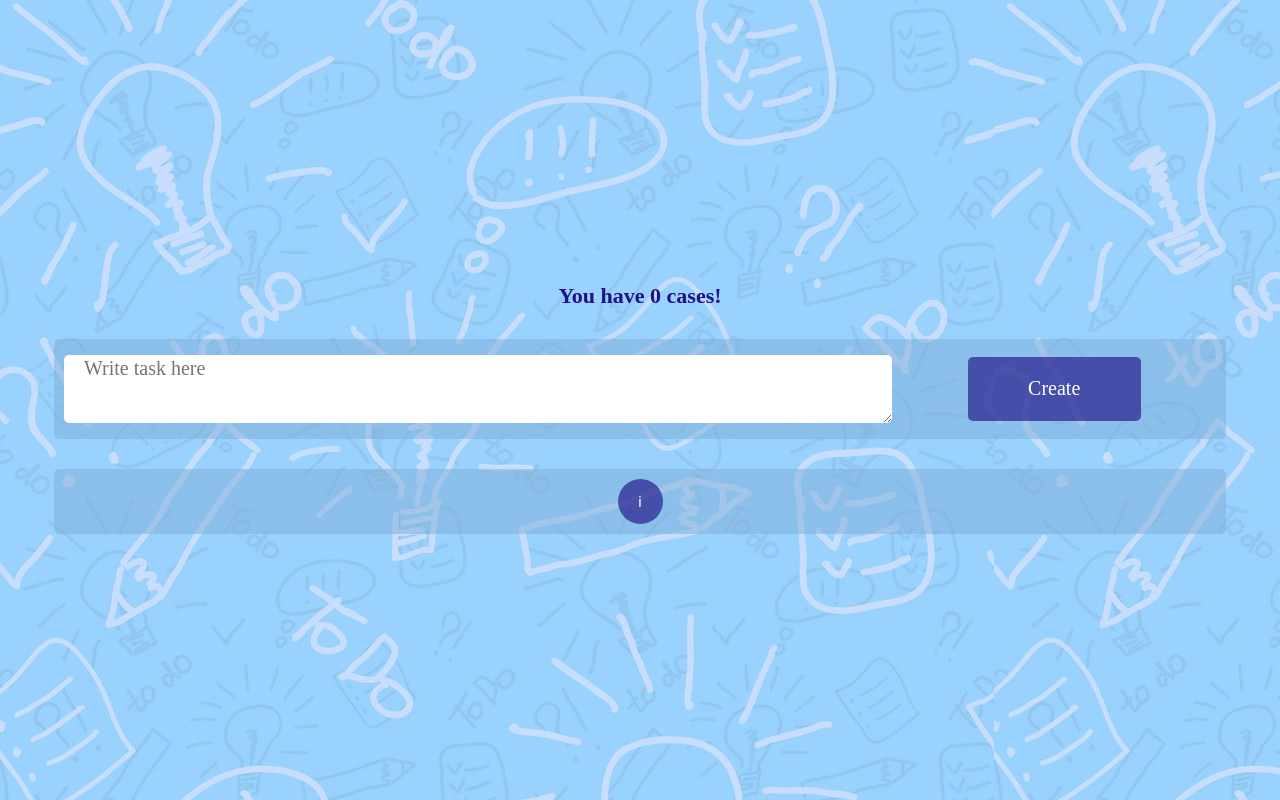
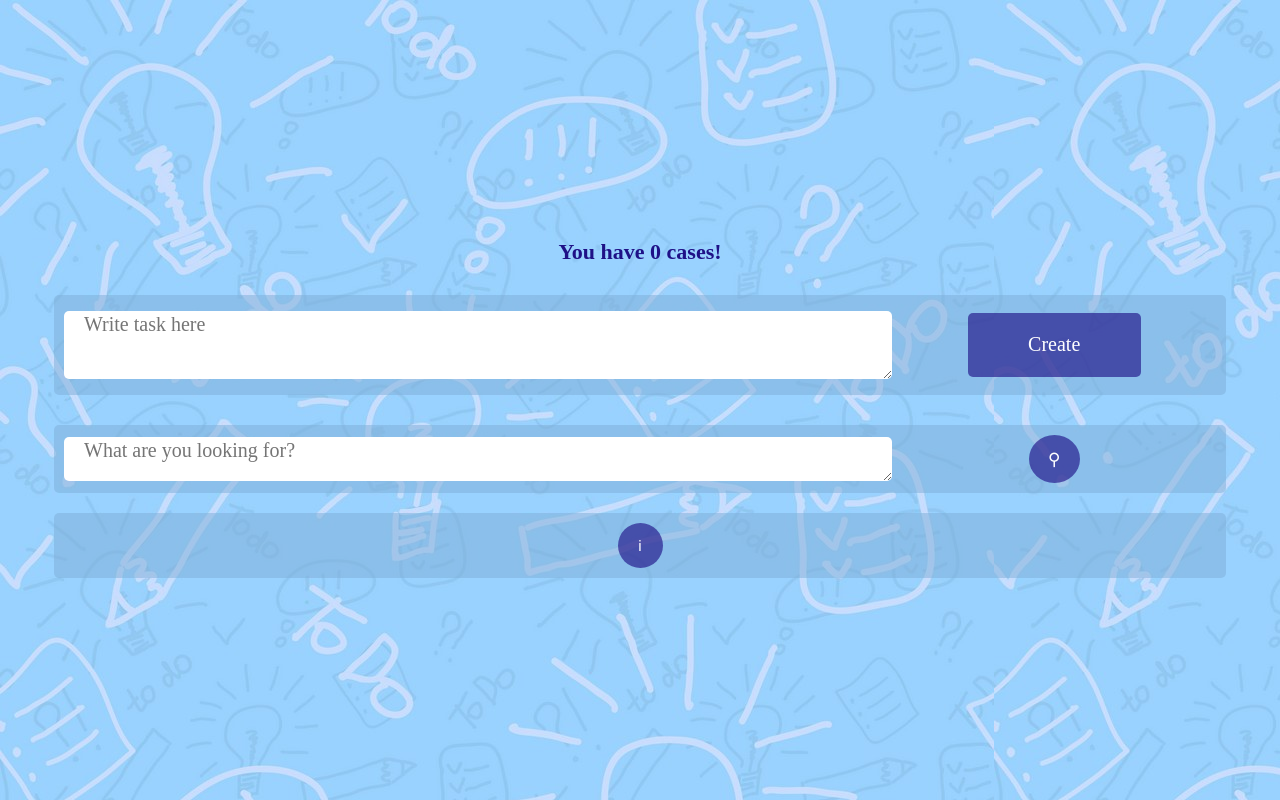
Before and after one commit to atenobi/test-task-todo, a React (Create React App) app: page / in a window 1280 px wide. Built offline with nearby package versions, Linux system fonts and the light colour scheme.

Commit message:
try to add searching

```diff
--- a/src/App.jsx
+++ b/src/App.jsx
@@ -4,6 +4,7 @@ import './index.css';
 // components
 import ToDoCounter from "./components/ToDoCounter/ToDoCounter";
 import ToDoMainMenu from "./components/ToDoMainMenu/ToDoMainMenu";
+import ToDoSearchMenu from "./components/ToDoSearchMenu/ToDoSearchMenu";
 import ToDoItem from "./components/ToDoItem/ToDoItem";
 import ToDoFooter from "./components/ToDoFooter/ToDoFooter";
 
@@ -48,6 +49,7 @@ function App() {
     <div className="App">
       <ToDoCounter toDoCount={toDoArr.length} />
       <ToDoMainMenu addToDoToArray={addToDoToArray} />
+      <ToDoSearchMenu toDoArr={toDoArr} />
       {toDoArr.length > 0 && toDoArr.map((el) => (
           <ToDoItem
             key={el.id}
--- /dev/null
+++ b/src/components/ToDoSearchMenu/ToDoSearchMenu.jsx
@@ -0,0 +1,107 @@
+import React, {useState, useEffect} from "react";
+import PropTypes from "prop-types";
+
+// style
+import "./index.scss";
+
+const ToDoSearchMenu = ({ toDoArr }) => {
+	const [userString, setUserString] = useState('');
+	const [findedItems, setFindedItems] = useState([]);
+	const [searchStatus, setSearchStatus] = useState(false);
+
+	const inputHandler = e => setUserString(e.currentTarget.value);
+
+	useEffect(() => {
+		if (userString && toDoArr.length > 0) {
+			setFindedItems([...toDoArr.filter((el) => el.value.includes(userString))]);
+		} else {
+			setFindedItems([]);
+		}
+	}, [userString, toDoArr]);
+
+	const submitHandler = (e) => {
+		e.preventDefault();
+		setSearchStatus(!searchStatus)
+	};
+
+	const enterKeyHandler = (e) => {
+		if (e.key === 'Enter') {
+			submitHandler(e);
+		}
+	};
+
+	if (searchStatus && findedItems.length > 0) {
+		return (
+			<>
+				<div className="finded_item_container">
+					{findedItems.map(el => (
+							<p
+								className='finded_item_text'
+								key={el.id}
+							>
+								{el.value}
+							</p>
+						)
+					)}
+					<button
+						className="finded_item_button"
+						onClick={() => setSearchStatus(!searchStatus)}
+					>
+						&#10004;
+					</button>
+				</div>
+			</>
+		)
+	}
+
+	if (searchStatus && findedItems.length === 0) {
+		return (
+			<>
+				<div className="finded_item_container">
+							<p className='finded_item_text'>
+								Sorry, nothing was found :(
+							</p>
+					<button
+						className="finded_item_button"
+						onClick={() => setSearchStatus(!searchStatus)}
+					>
+						&#10004;
+					</button>
+				</div>
+			</>
+		)
+	}
+
+	return (
+		<>
+			<div className="search_menu">
+				<form
+					action={"create_to_do"}
+					className='search_menu_form'
+					onSubmit={submitHandler}
+					onKeyDown={enterKeyHandler}
+				>
+					<textarea
+						className='search_menu_input'
+						value={userString}
+						aria-multiline={true}
+						placeholder='What are you looking for?'
+						onInput={inputHandler}
+					/>
+					<button
+						className='search_menu_button'
+						type='submit'
+					>
+						&#9906;
+					</button>
+				</form>
+			</div>
+		</>
+	)
+};
+
+ToDoSearchMenu.propTypes = {
+	toDoArr: PropTypes.array.isRequired,
+};
+
+export default ToDoSearchMenu;
--- /dev/null
+++ b/src/components/ToDoSearchMenu/index.scss
@@ -0,0 +1,109 @@
+.search_menu {
+  background-color: #7faed780;
+  width: 90%;
+  height: max-content;
+  margin: 0 auto 20px;
+  padding: 10px;
+  display: flex;
+  justify-content: space-between;
+  border-radius: 5px;
+}
+
+.search_menu_form {
+  width: 100%;
+  display: flex;
+  justify-content: space-evenly;
+  align-items: center;
+  @media only screen and (max-width: 480px) {
+    flex-direction: column;
+  }
+}
+
+.search_menu_input {
+  width: 70%;
+  height: 2em;
+  margin: 0;
+  padding-left: 1em;
+  outline: none;
+  border: hidden;
+  border-radius: 5px;
+  font-size: 20px;
+  font-family: cursive;
+  @media only screen and (max-width: 480px) {
+    width: 85%;
+    font-size: 15px;
+  }
+}
+
+.search_menu_button {
+  width: 3em;
+  height: 3rem;
+  border: hidden;
+  margin: 0 auto;
+  border-radius: 50%;
+  color: #ffffff;
+  background-color: #1f1187a3;
+  font-size: 17px;
+  &:hover {
+    cursor: pointer;
+    background-color: #12085b;
+  }
+  @media only screen and (max-width: 480px) {
+    margin: 5px;
+    width: 2em;
+    height: 2em;
+    font-size: 15px;
+  }
+}
+
+.finded_item_container {
+  background-color: #7faed780;
+  width: 90%;
+  height: max-content;
+  margin: 0 auto 20px;
+  padding: 10px;
+  display: flex;
+  flex-direction: column;
+  justify-content: center;
+  align-items: center;
+  border-radius: 5px;
+}
+
+.finded_item_text {
+  width: 98%;
+  height: 3rem;
+  margin: 0;
+  padding-left: 1em;
+  border-radius: 5px;
+  font-size: 20px;
+  font-family: cursive;
+  background-color: white;
+  text-align: center;
+  @media only screen and (max-width: 480px) {
+    width: 85%;
+    height: 2rem;
+    font-size: 15px;
+  }
+}
+
+.finded_item_button {
+  border: hidden;
+  width: 3em;
+  height: 3em;
+  border-radius: 50%;
+  margin: 2px;
+  color: #ffffff;
+  background-color: #1f1187a3;
+  font-size: 15px;
+  font-family: cursive;
+  &:hover {
+    cursor: pointer;
+    background-color: #12085b;
+  }
+  @media only screen and (max-width: 480px) {
+    margin: 5px;
+    width: 3em;
+    height: 3em;
+    font-size: 10px;
+  }
+}
```
